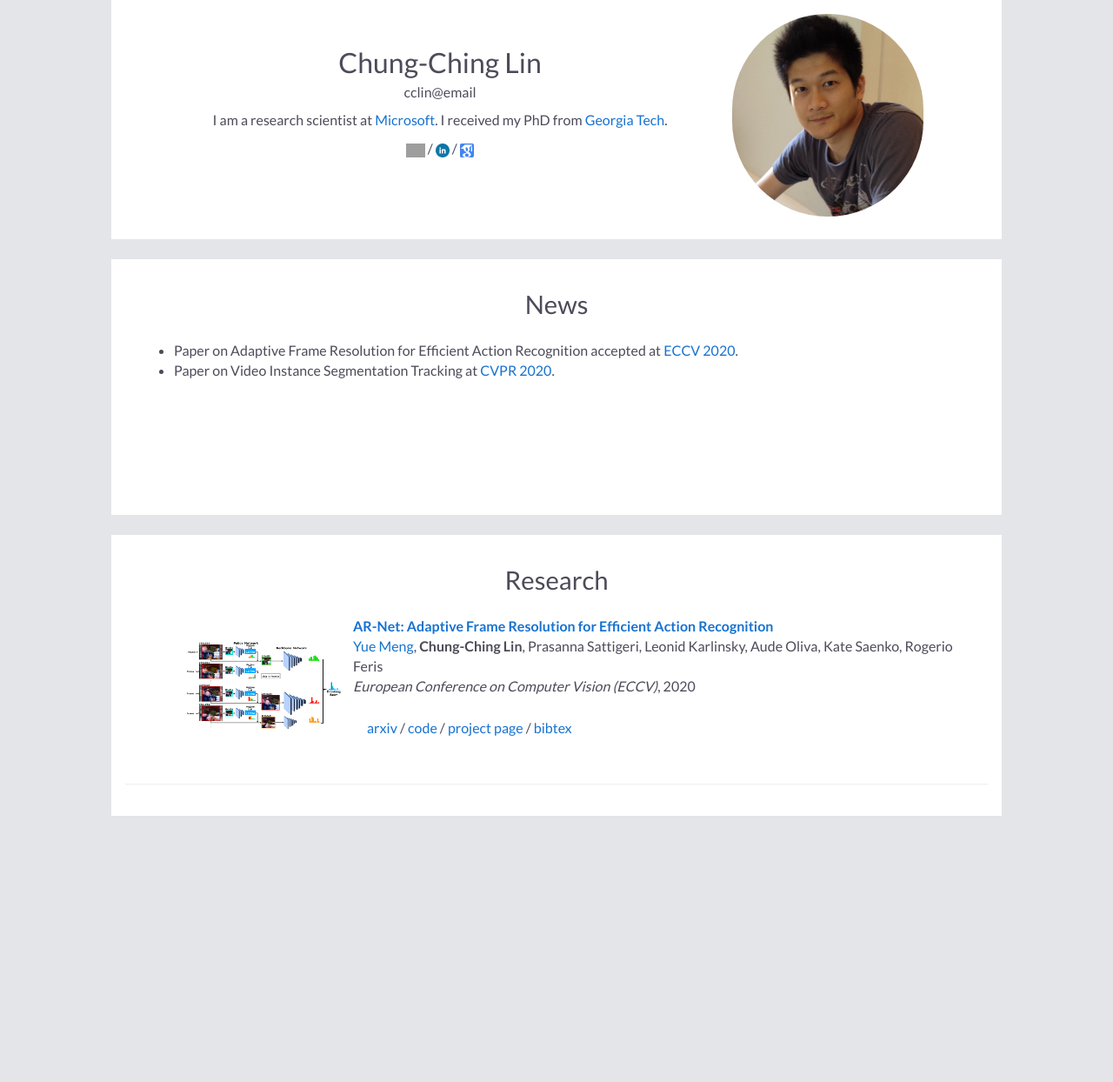
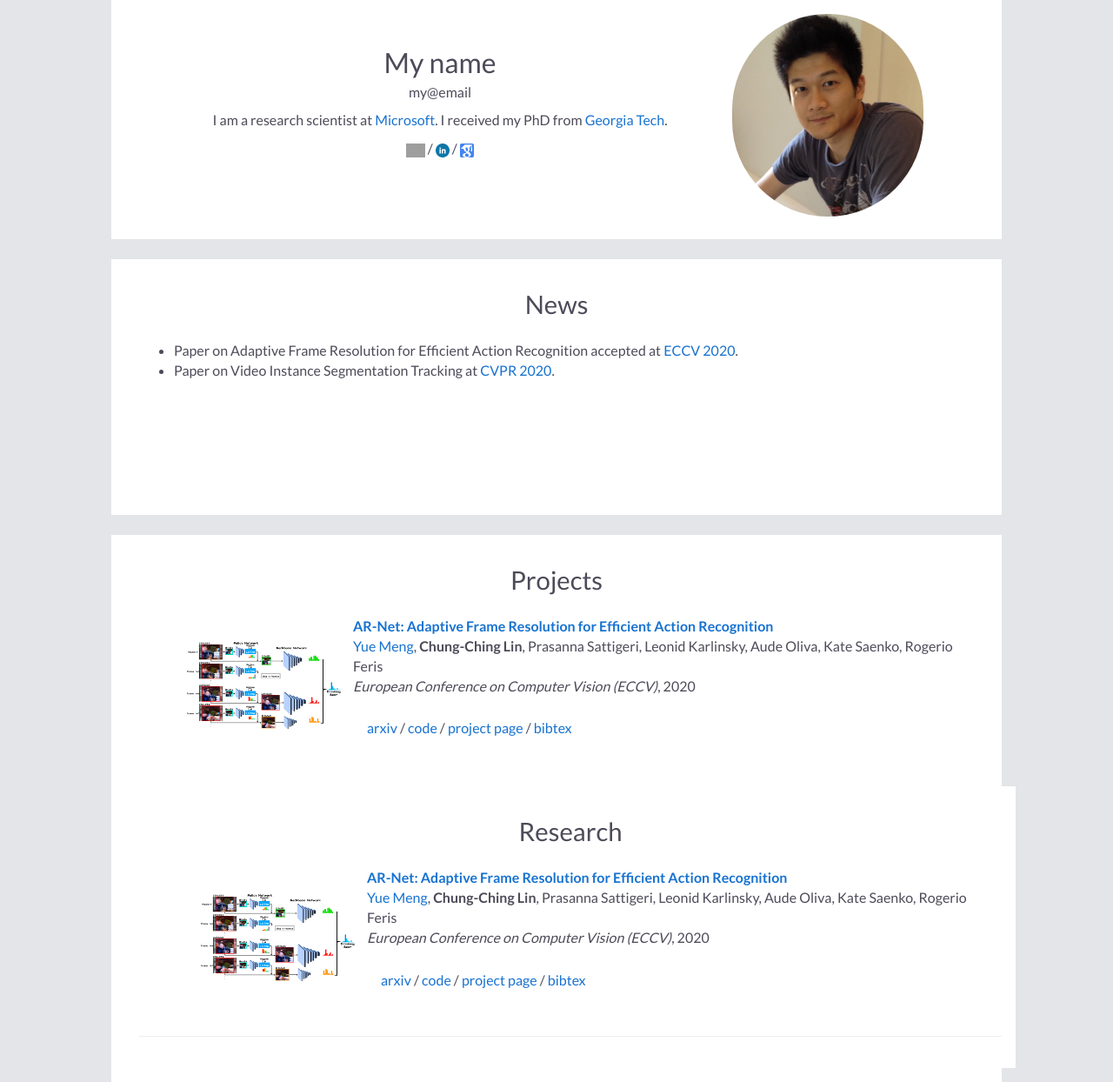
Before and after one commit to chungching-lin/test, a Jekyll site: the page index.html, which Jekyll copies as it is, in a window 1280 px wide. Shown: the whole page at 87% size. Built offline with Jekyll 4.4.1, drawn with Linux system fonts in a browser that asks for light colours; nearby versions of some CDN libraries; before the commit the page ends 938 px from its top, so only the background shows below that; grey boxes are pictures that could not be loaded.

Commit message:
modified:   index.html

```diff
--- a/index.html
+++ b/index.html
@@ -5,7 +5,7 @@
 <link rel="shortcut icon" type="image/x-icon" href="teasers/favicon.ico" />
 <meta http-equiv="Content-Type" content="text/html; charset=utf-8" />
 
-<title>Chung-Ching Lin</title>
+<title>My Name</title>
 
   <link rel="stylesheet" href="https://maxcdn.bootstrapcdn.com/bootstrap/3.2.0/css/bootstrap.min.css">
   <link href='http://fonts.googleapis.com/css?family=Lato:400,700' rel='stylesheet' type='text/css'>
@@ -37,10 +37,10 @@
           <td width="70%" valign="top">
             <p align="center">&nbsp;</p>
 
-            <p align="center"><font size="6px">Chung-Ching Lin</font><br>
-            cclin@email</p>
+            <p align="center"><font size="6px">My name</font><br>
+            my@email</p>
 
-            <p>I am a research scientist at <a href="https://research.facebook.com/ai/">Microsoft</a>. I received my PhD from <a href="https://www.ece.gatech.edu/">Georgia Tech</a>.</p>
+            <p>I am a research scientist at <a href="https://www.microsoft.com/en-us/research/">Microsoft</a>. I received my PhD from <a href="https://www.ece.gatech.edu/">Georgia Tech</a>.</p>
 
             <p> <a href="CV_Chung-Ching_Lin_2020.pdf"><img src="icons/cv.png" height="16"></a> /
                 <a href="https://www.linkedin.com/in/chung-ching-lin-29b05026" target="_blank" ><img src="icons/linkedin.png" height="16"></a> /
@@ -70,6 +70,30 @@
     </table>
   </div>
   <br>
+
+  <div class="container">
+    <h2> Projects </h2>
+
+
+    <div class="publication">
+      <table width="900" align="center" border="0" cellpadding="0">
+        <td width="40%" valign="center"><img src="teasers/ECCV2020.png" alt="game" width="190" height="110" style="border-style: none">
+        <td width="60%" valign="top">
+          <p><a href="https://arxiv.org/pdf/2007.15796.pdf"><b>AR-Net: Adaptive Frame Resolution for Efficient Action Recognition</b></a><br>
+          <a href="https://mengyuest.github.io/"> Yue Meng</a>, <strong> Chung-Ching Lin</strong>, Prasanna Sattigeri, Leonid Karlinsky, Aude Oliva, Kate Saenko, Rogerio Feris <br>
+          <em>European Conference on Computer Vision (ECCV)</em>, 2020 <br>
+
+          <div class="paper" id="arnet">
+            <a href="https://arxiv.org/abs/2007.15796">arxiv</a> /
+            <a href="https://mengyuest.github.io/AR-Net/">code</a> /
+            <a href="https://mengyuest.github.io/AR-Net/">project page</a> /
+            <a shape="rect" href="javascript:togglebib('arnet')" class="togglebib">bibtex</a>
+          </div>
+        </td>
+        </td>
+      </table>
+    </div>
+    <br>
 
   <div class="container">
     <h2> Research </h2>
```
